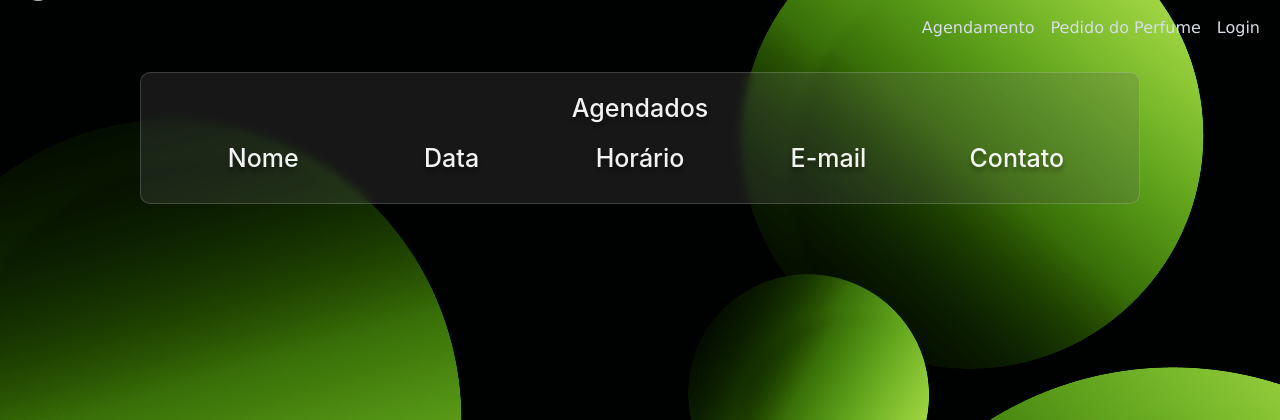
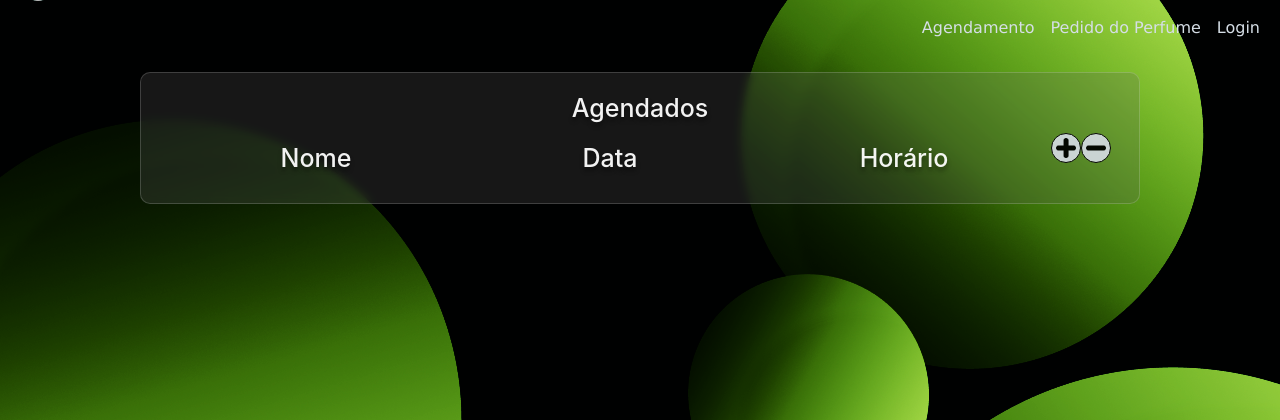
Before and after one commit to Gabrielle-Santiago/Agenda-Automatica, a Django app: page /cadastrados/ in a window 1280 px wide. Shown: the top 420 px of the page. Run offline with Django 5.2, Linux system fonts and the light colour scheme; data that the repository does not hold is empty.

Commit message:
Inicio da config de mostrar/esconder as informações

```diff
--- a/AgendaAutomatica/static/css/cadastros.css
+++ b/AgendaAutomatica/static/css/cadastros.css
@@ -77,6 +77,10 @@
     text-decoration: none;
 }
 
+.conteudo {
+    display: none;
+}
+
 /* Referente a página de cadastrar produtos */
 
 .backgroundProduto {
--- /dev/null
+++ b/AgendaAutomatica/static/css/icon.css
@@ -0,0 +1,24 @@
+/* Destinado para icons ou imagens que não sejam a logo ou façam parte do fundo */
+
+.fundoSinal {
+    height: 30px;
+    width: 30px;
+    background-color: #d1d7de;
+    border: 1px solid #000;
+    border-radius: 100%;
+    display: flex;
+    justify-content: center;
+    align-items: center;
+    flex-direction: column;
+}
+
+.sinais {
+    width: 40px;
+    height: 40px;
+    background-size: contain;
+}
+
+.sinal {
+    width: 100%;
+    height: auto;
+}
--- /dev/null
+++ b/AgendaAutomatica/static/js/agendados.js
@@ -0,0 +1,16 @@
+// A função desta página é alternar as respostas ao clicar no botão de mais na tela onde mostra a lista dos agendados
+
+document.getElementById("sinal").onclick = function(){esconde(); mostra();}
+let conteudo = document.getElementsByClassName("conteudo")
+
+function mostra(el) {
+    if (conteudo.style.display == 'none') {
+        document.querySelector(el).style.display = 'block';
+    }
+}
+
+function esconde(el) {
+    if (conteudo.style.display == 'block') {
+        document.querySelector(el).style.display = 'none';
+    }
+}
--- a/AgendaAutomatica/task/templates/cadastros/cadastrados.html
+++ b/AgendaAutomatica/task/templates/cadastros/cadastrados.html
@@ -34,21 +34,33 @@ Essa página serve para mostrar os usuários que agendaram um horário, o nome f
                 {% endfor %}
           </div>
 
-          <div class="col">
+          <div class="col conteudo">
               <h2>E-mail</h2>
                 {% for cadastro in cadastrados %}
                   <li>{{ cadastro.email }}</li>
                 {% endfor %}
           </div>
 
-          <div class="col">
+          <div class="col conteudo">
               <h2>Contato</h2>
                 {% for cadastro in cadastrados %}
                   <li>{{ cadastro.contact }}</li>
                 {% endfor %}
           </div>
-      </div>
+
+          <div class="fundoSinal">
+            <div class="sinais" onclick=mostra('conteudo')>
+              <img src="{% static 'img/icon/mais_sinal.png' %}" class="sinal" id="sinalMais" alt="Mais informações">
+            </div>
+          </div>
+
+          <div class="fundoSinal">
+            <div class="sinais" onclick=esconde('conteudo')>
+              <img src="{% static 'img/icon/menos_sinal.png' %}" class="sinal" id="sinalMenos" alt="Menos informações">
+            </div>
+          </div>
     </div>
+  </div>
 </main>
 
 <div class="imgCadastrados">
--- a/AgendaAutomatica/task/templates/menu.html
+++ b/AgendaAutomatica/task/templates/menu.html
@@ -10,6 +10,7 @@
     <link rel="stylesheet" href="{% static 'css/cadastros.css' %}">
     <link rel="stylesheet" href="{% static 'css/main.css' %}">
     <link rel="stylesheet" href="{% static 'css/auth.css' %}">
+    <link rel="stylesheet" href="{% static 'css/icon.css' %}">
   </head>
   <body>
     <script src="https://cdn.jsdelivr.net/npm/bootstrap@5.3.3/dist/js/bootstrap.bundle.min.js" integrity="sha384-YvpcrYf0tY3lHB60NNkmXc5s9fDVZLESaAA55NDzOxhy9GkcIdslK1eN7N6jIeHz" crossorigin="anonymous"></script>
@@ -59,6 +60,7 @@
             </div>
     </main>
 
+    <script src="{% static 'js/agendados.js' %}"></script>
     <script src="{% static 'js/index.js' %}"></script>
     <script src="{% static 'js/configProduto.js' %}"></script>
     <script src="https://cdn.jsdelivr.net/npm/bootstrap@5.3.3/dist/js/bootstrap.bundle.min.js" integrity="sha384-YvpcrYf0tY3lHB60NNkmXc5s9fDVZLESaAA55NDzOxhy9GkcIdslK1eN7N6jIeHz" crossorigin="anonymous"></script>
```
Also changed, not shown: AgendaAutomatica/static/img/icon/mais_sinal.png (added), AgendaAutomatica/static/img/icon/menos_sinal.png (added).
